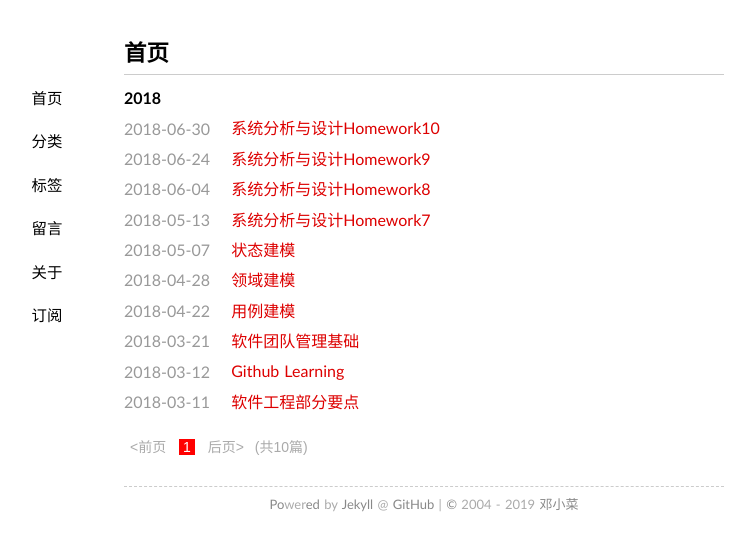
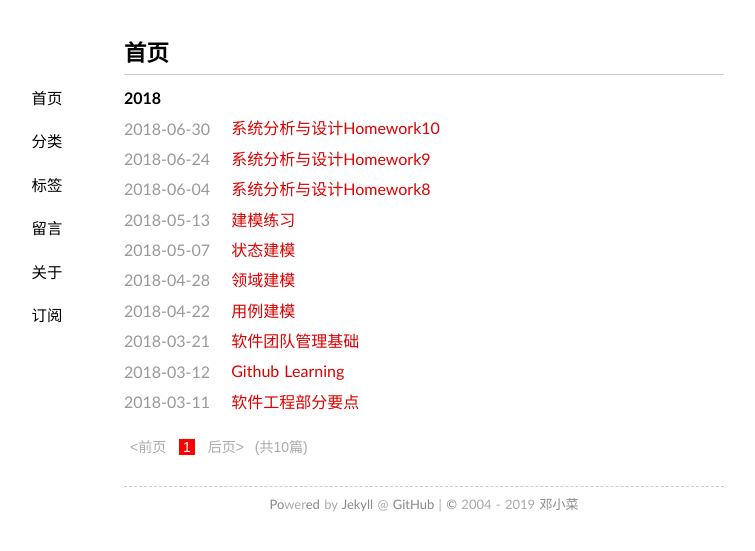
Before and after one commit to Dxiaocai666/Dxiaocai666.github.io, a Jekyll site: the page built from index.html, in a window 1280 px wide. Shown: the top 551 px of the page, without its empty margins (216-971 px from the left). Built offline with Jekyll 4.4.1, drawn with Linux system fonts in a browser that asks for light colours; the list of posts is cut into pages by our own code.

Commit message:
Update 2018-05-13-homework7.md

```diff
--- a/_posts/2018-05-13-homework7.md
+++ b/_posts/2018-05-13-homework7.md
@@ -1,12 +1,12 @@
 ---
 layout: post
-title: 系统分析与设计Homework7
+title: 建模练习
 date: 2018-05-13 20:00:10+00:00
-categories: Homework
+categories: software engineering
 tags: 系统分析与设计
 ---
 
-# Homework7 建模练习
+# 建模练习
 
 *这里的文章除了特别说明为 [转载] 之外，均为本人原创，转载请说明出处*
 
```
